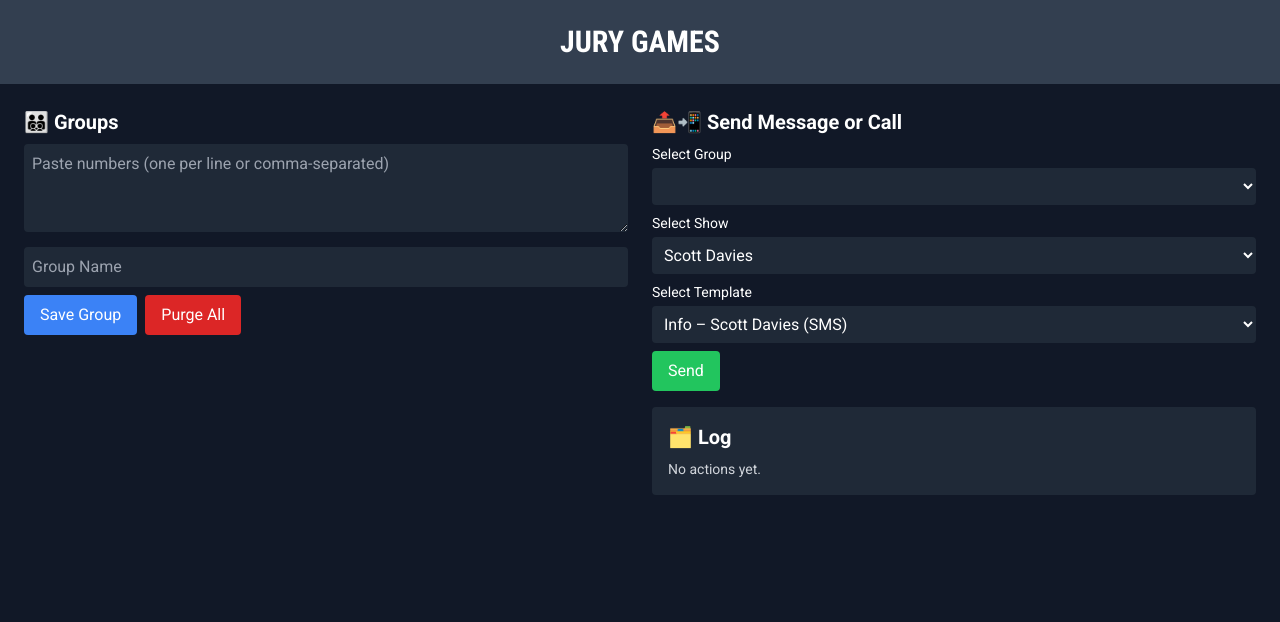
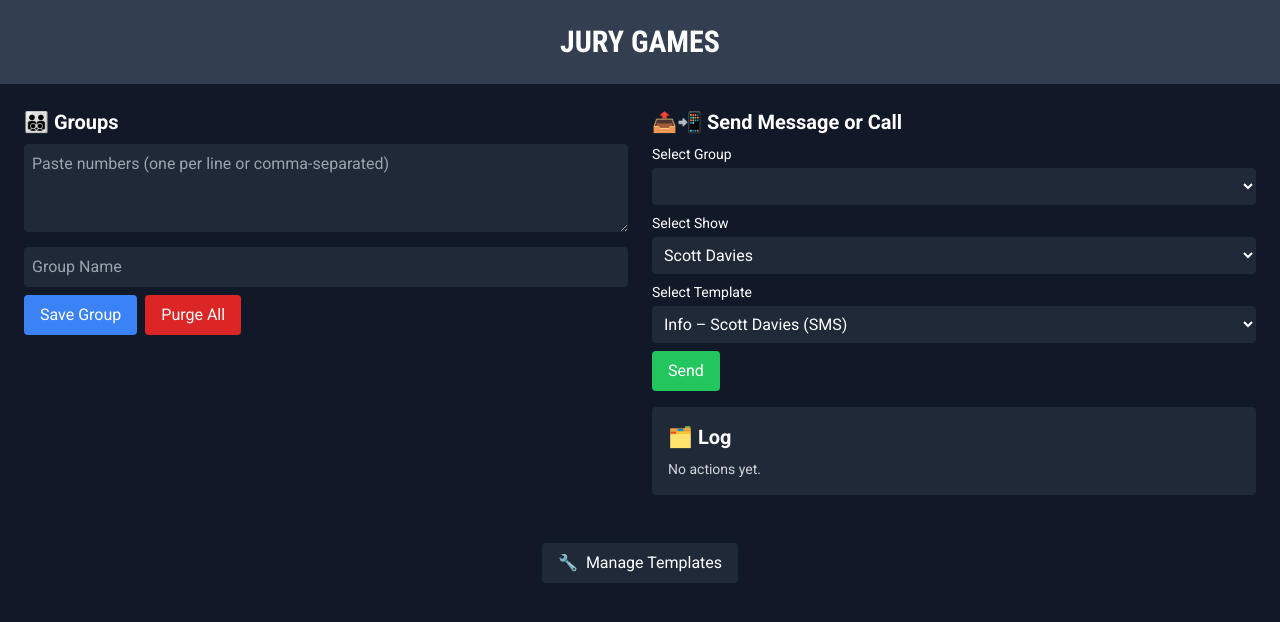
Before and after one commit to jurygames/twilio4, a Next.js app in the folder jurygames-messages/: page / in a window 1280 px wide. Shown: the top 622 px of the page. Built offline with nearby package versions, Linux system fonts and the light colour scheme.

Commit message:
Update index.js

```diff
--- a/jurygames-messages/pages/index.js
+++ b/jurygames-messages/pages/index.js
@@ -1,5 +1,7 @@
+
 // pages/index.js
 import Head from 'next/head';
+import Link from 'next/link';
 import GroupManager from '../components/GroupManager';
 import SendPanel from '../components/SendPanel';
 import StatusPanel from '../components/StatusPanel';
@@ -16,8 +18,8 @@ export default function Home() {
       </Head>
       <div className="dark bg-gray-900 text-white min-h-screen">
         <header className="bg-[#333F50] py-6 flex items-center justify-center">
-          <h1 style={{ fontFamily: "'Roboto Condensed', sans-serif", fontWeight: 700 }} className="text-3xl uppercase text-white">
-            JURY GAMES
+          <h1 className="text-3xl font-bold font-['Roboto_Condensed'] uppercase text-white">
+            Jury Games
           </h1>
         </header>
         <main className="p-6 grid md:grid-cols-2 gap-6">
@@ -29,6 +31,14 @@ export default function Home() {
             <StatusPanel logs={logs} />
           </div>
         </main>
+        <div className="p-6 flex justify-center">
+          <Link href="/admin">
+            <button className="bg-gray-800 hover:bg-gray-700 text-white px-4 py-2 rounded inline-flex items-center">
+              <span className="mr-2">🔧</span>
+              Manage Templates
+            </button>
+          </Link>
+        </div>
       </div>
     </>
   );
```
